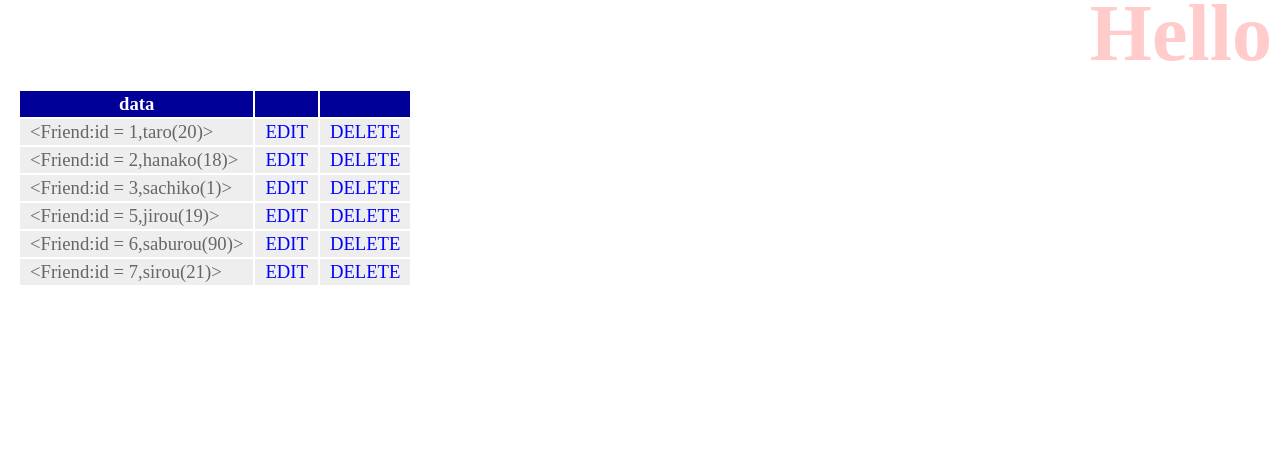
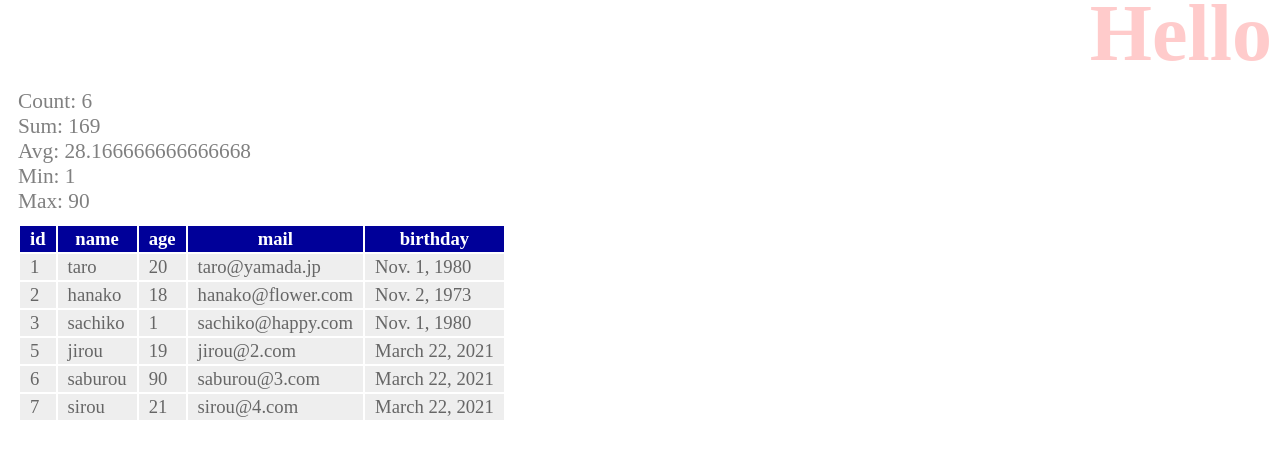
Before and after one commit to TomozQ/django_app, a Django app: page /hello/ in a window 1280 px wide. Shown: the top 459 px of the page. Run offline with Django 3.2, Linux system fonts and the light colour scheme; data comes from the database, SQL or seed files in the repository; both versions use the stored data as it was after the commit.

Commit message:
order_age

```diff
--- a/hello/templates/hello/index.html
+++ b/hello/templates/hello/index.html
@@ -8,17 +8,22 @@
 </head>
 <body>
     <h1>{{ title }}</h1>
+    <p>{{ msg |safe }}</p>
     <table>
         <tr>
-            <th>data</th>
-            <th></th>
-            <th></th>
+            <th>id</th>
+            <th>name</th>
+            <th>age</th>
+            <th>mail</th>
+            <th>birthday</th>
         </tr>
     {% for item in data %}
         <tr>
-            <td>{{ item }}</td>
-            <td><a href="{% url 'edit' item.id %}">EDIT</a></td>
-            <td><a href="{% url 'delete' item.id %}">DELETE</a></td>
+            <td>{{ item.id }}</td>
+            <td>{{ item.name }}</td>
+            <td>{{ item.age }}</td>
+            <td>{{ item.mail }}</td>
+            <td>{{ item.birthday }}</td>
         </tr>
     {% endfor %}
     </table>
--- a/hello/views.py
+++ b/hello/views.py
@@ -5,11 +5,20 @@ from .models import Friend
 from .forms import FriendForm
 from .forms import FindForm
 from django.db.models import Q
+from django.db.models import Count, Sum, Avg, Min, Max
 
 def index(request):
     data = Friend.objects.all()
+    re1 = Friend.objects.aggregate(Count('age'))
+    re2 = Friend.objects.aggregate(Sum('age'))
+    re3 = Friend.objects.aggregate(Avg('age'))
+    re4 = Friend.objects.aggregate(Min('age'))
+    re5 = Friend.objects.aggregate(Max('age'))
+
+    msg = 'Count: '+ str(re1['age__count']) + '<br>Sum: ' + str(re2['age__sum']) + '<br>Avg: ' + str(re3['age__avg']) + '<br>Min: ' + str(re4['age__min']) + '<br>Max: ' + str(re5['age__max'])
     params = {
         'title': 'Hello',
+        'msg': msg,
         'data': data,
     }
 
@@ -63,7 +72,7 @@ def find(request):
         form = FindForm(request.POST)
         str = request.POST['find']
         list = str.split()
-        data = Friend.objects.filter(name__in = list)
+        data = Friend.objects.all()[ int(list[0]) : int(list[1]) ]
     else:
         msg = 'search words...'
         form = FindForm()
```
Also changed, not shown: hello/templates/hello/find.html (+10 -6 lines), db.sqlite3.
